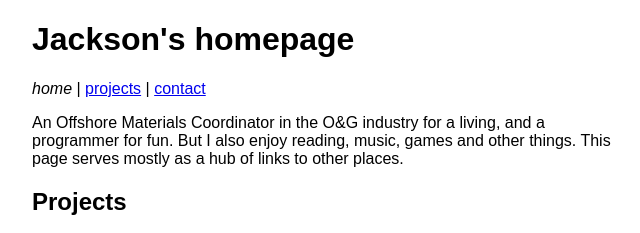
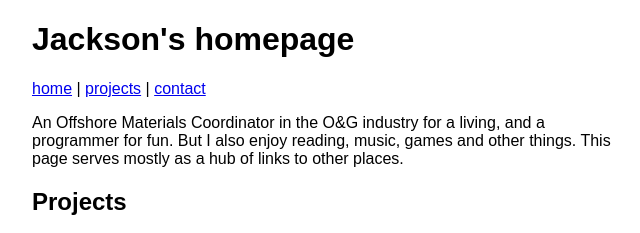
Before and after one commit to jacklww/jacklww.github.io, a plain HTML site: page index.html in a window 1280 px wide. Shown: the top 233 px of the page, 308-948 px from the left. Drawn offline with Linux system fonts and the light colour scheme.

Commit message:
updated home link in nav

```diff
--- a/index.html
+++ b/index.html
@@ -27,7 +27,7 @@
 <h1 id="top">Jackson's homepage</h1>
 
 <nav>
-  <em>home</em> |
+  <a href="https://jacksonliaw.com">home</a> |
   <a href="#projects">projects</a> |
   <a href="#contact">contact</a>
 </nav>
```
